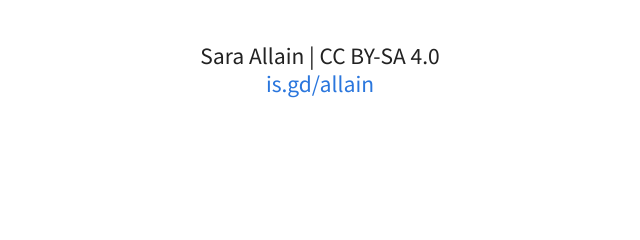
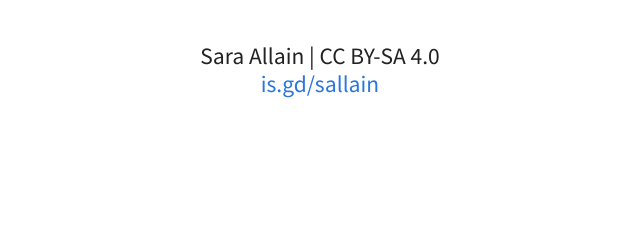
Before and after one commit to sallain/intro-to-islandora, a website: page index.html in a window 1280 px wide. Shown: the part 468-708 px from the top of the page, 320-960 px from the left. Drawn offline with Linux system fonts and the light colour scheme.

Commit message:
Update index.html

```diff
--- a/index.html
+++ b/index.html
@@ -45,7 +45,7 @@
 					<h1>Islandora</h1>
 					<p>
 						<br />
-						<small>Sara Allain | CC BY-SA 4.0<br /><a href="http://sallain.github.io/islandora-intro-clga">is.gd/allain</a></small>
+						<small>Sara Allain | CC BY-SA 4.0<br /><a href="http://sallain.github.io/intro-to-islandora">is.gd/sallain</a></small>
 					</p>
 				</section>
 
```
